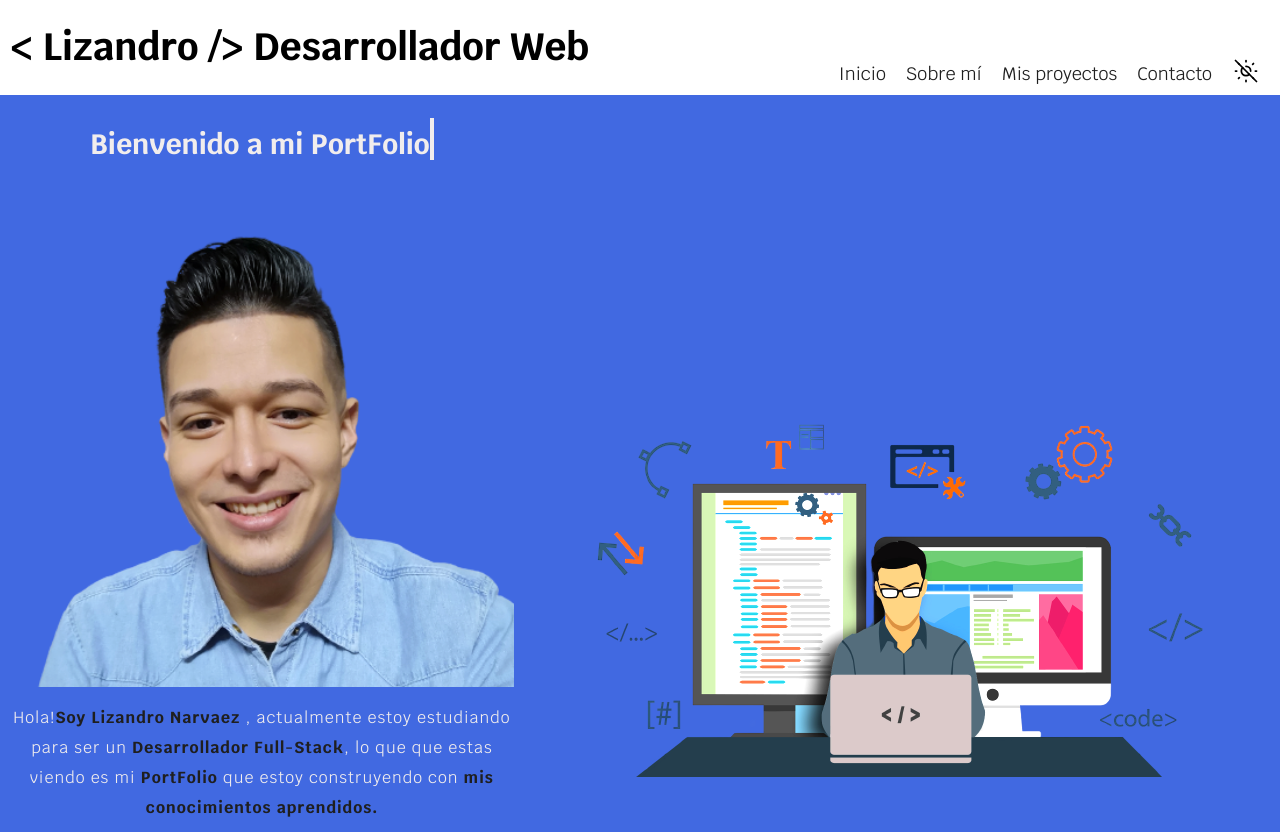
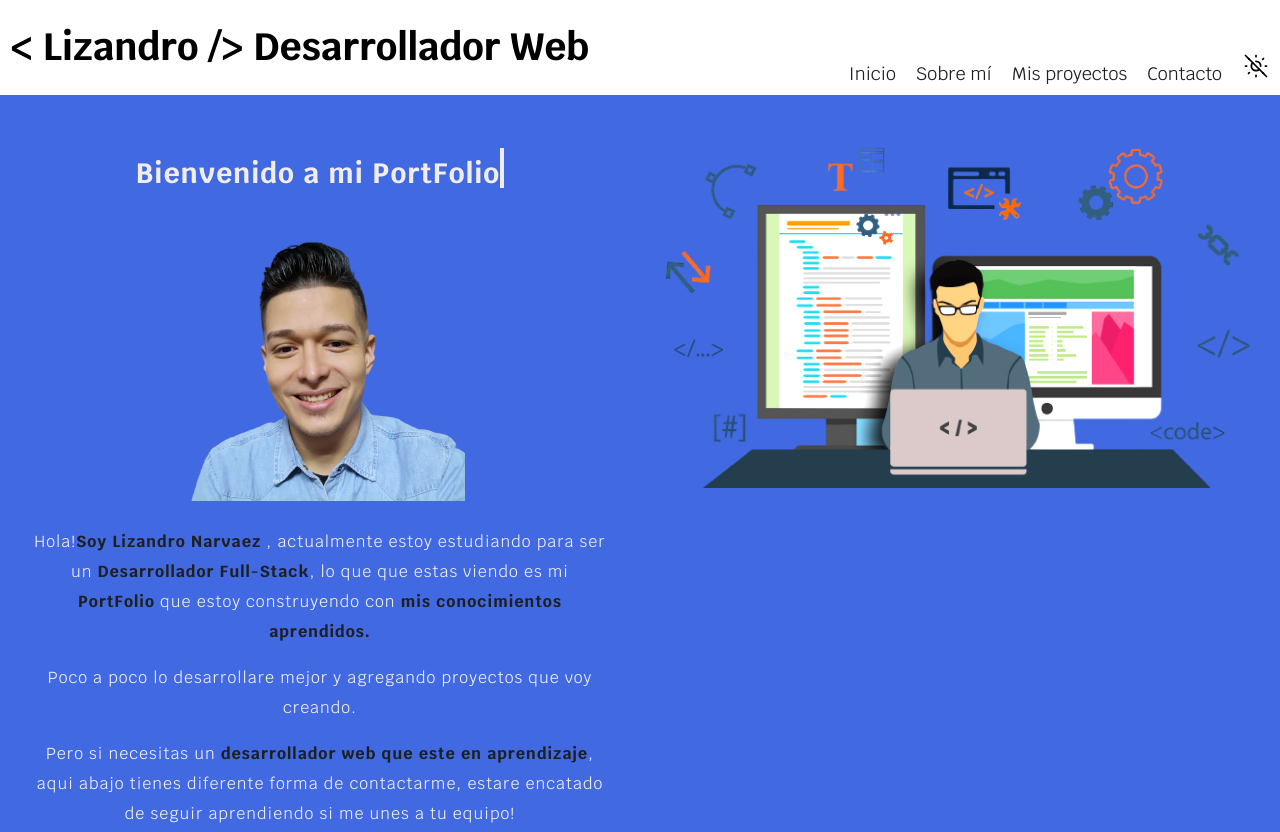
Before and after one commit to lizandronarvaez/My-Portfolio, a plain HTML site: page index.html in a window 1280 px wide. Shown: the top 832 px of the page. Drawn offline with Linux system fonts and the light colour scheme.

Commit message:
Solucionando Errores

```diff
--- a/css/style.css
+++ b/css/style.css
@@ -41,6 +41,10 @@ body {
     background-color: #f1eded;
 }
 
+.modo__oscuro .footer p {
+    color: var(--letraBlanca);
+}
+
 /* Fin de modo oscuro */
 /* Tamaños de fuente de letras */
 h1 {
@@ -58,7 +62,11 @@ h3 {
 img {
     filter: brightness(1.1);
     mix-blend-mode: normal;
-    max-width: 100%;
+    width: 100%;
+}
+
+a {
+    text-decoration: none;
 }
 
 /* Nav */
@@ -72,17 +80,10 @@ img {
     }
 
     .navegacion__enlace {
-        display: flex;
-        justify-content: center;
         border-radius: 10px 10px 0 0;
-        color: #1f1f1f;
-        font-size: 1.8rem;
-        padding: 1rem;
-        text-decoration: none;
     }
 
-    .navegacion__titulo,
-    .navegacion__enlaces {
+    .navegacion__titulo {
         padding: 0 1rem;
     }
 
@@ -93,8 +94,7 @@ img {
 }
 
 .navegacion__enlace {
-    display: flex;
-    justify-content: center;
+    display: block;
     color: #1f1f1f;
     font-size: 1.8rem;
     padding: 1rem;
@@ -109,12 +109,8 @@ img {
 /* main */
 @media (min-width: 768px) {
     .contenedor {
-        background-color: royalblue;
-        background-repeat: no-repeat;
-        background-size: cover;
         display: grid;
-        grid-template-columns: 40% auto;
-        column-gap: 2rem;
+        grid-template-columns: repeat(2, 1fr);
     }
 
     .informacion--titulo {
@@ -127,32 +123,32 @@ img {
 
 .contenedor {
     background-color: royalblue;
-    background-repeat: no-repeat;
-    background-size: cover;
-    column-gap: 2rem;
-    padding: 0 1rem;
 }
-.container__informacion{
+
+.container__informacion {
     display: flex;
     flex-direction: column;
     align-items: center;
+    letter-spacing: 1px;
+    line-height: 3rem;
+    padding: 3rem;
 }
-.informacion {
-    display: flex;
-    flex-direction: column;
+
+.informacion img {
+    width: 50%;
+}
+
+.informacion,
+h3,
+p {
+    color: var(--letraBlanca);
     text-align: center;
 }
-.informacion {
-    letter-spacing: 1px;
-    line-height: 3rem;
-}
-.informacion h3,
-p {
-    color: var(--letraBlanca);
-}
-.informacion-negrita{
+
+.informacion-negrita {
     color: var(--letraNegra);
 }
+
 .informacion--titulo {
     animation: teclado 3s steps(40), blink 1s normal both infinite;
     border-right: 4px solid;
@@ -166,7 +162,10 @@ p {
     from {
         width: 0;
     }
-    to{width: 70%;}
+
+    to {
+        width: 100%;
+    }
 }
 
 @keyframes blink {
@@ -176,9 +175,7 @@ p {
 }
 
 .logotipo {
-    display: flex;
-    justify-content: center;
-    align-items: center;
+    padding: 3rem 0;
 }
 
 /* Icon informacion */
@@ -186,10 +183,6 @@ p {
     display: flex;
     justify-content: space-between;
     padding: 0 10rem;
-}
-
-.iconos a {
-    text-decoration: none;
     text-align: center;
 }
 
```
